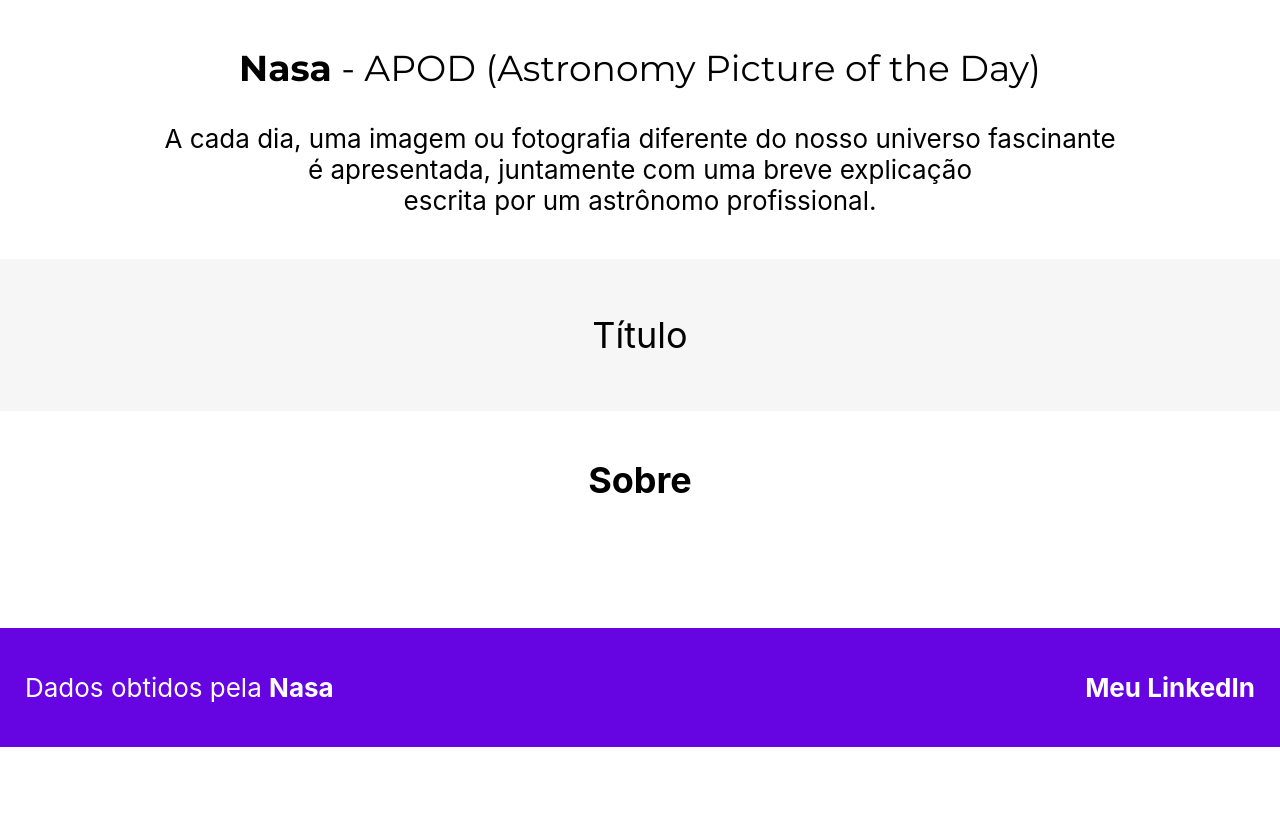
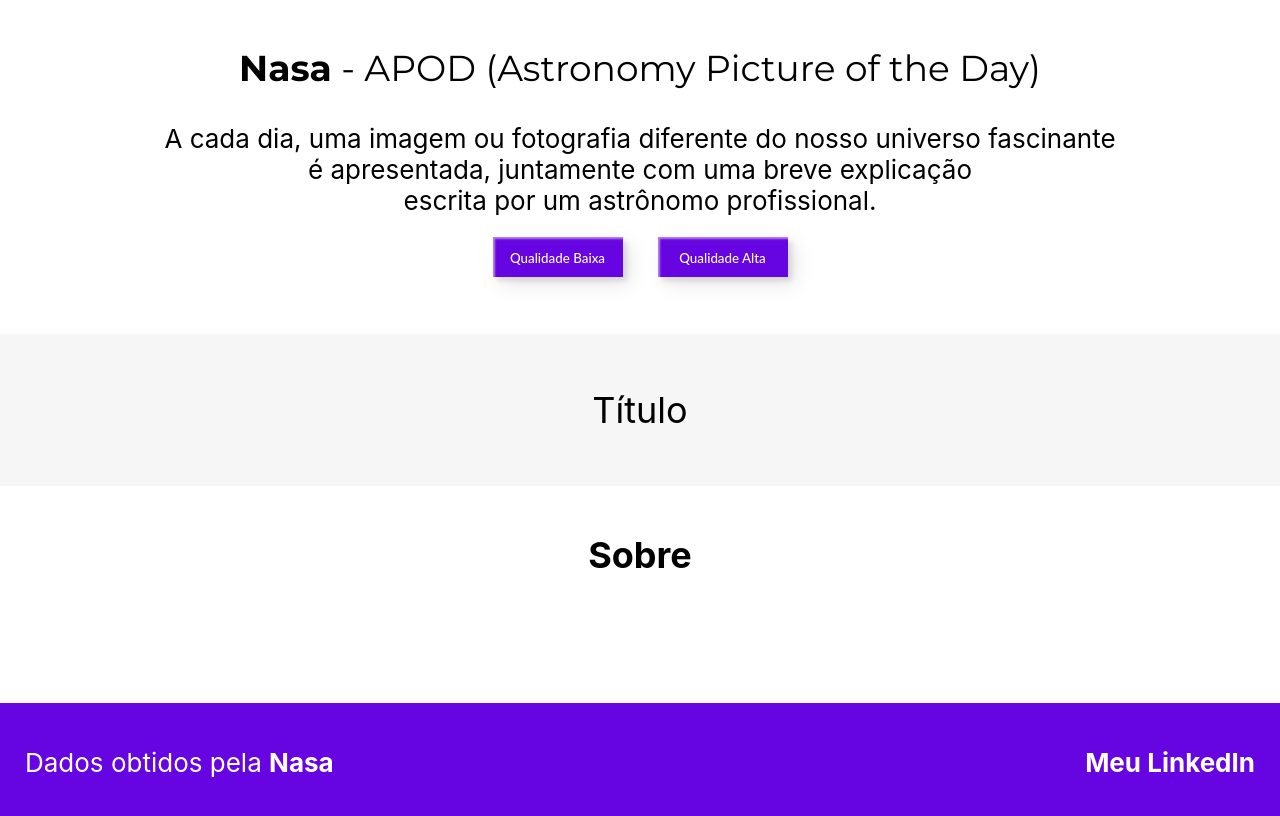
Before and after one commit to pedrogv10/nasa-api, a plain HTML site: page index.html in a window 1280 px wide. Drawn offline with Linux system fonts and the light colour scheme; no server answers.

Commit message:
adicionando função de alterar a qualidade e css também

```diff
--- a/index.html
+++ b/index.html
@@ -32,6 +32,11 @@
       </header>
     </div>
 
+    <div class="buttons">
+      <button class="custom-btn" id="low-quality-button"><span> Qualidade Baixa</span></button>
+      <button class="custom-btn" id="high-quality-button"><span>Qualidade Alta</span> </button>
+    </div>
+
     <div id="content"></div>
 
     <div class="Titulo">
--- a/script.js
+++ b/script.js
@@ -11,8 +11,20 @@ async function sendApiRequest() {
 
 sendApiRequest();
 
+
+
 //function that does something with the data received from the API. The name of the function should be customized to whatever you are doing with the data
 function useApiData(data) {
+
+    const imageQuality = [
+        {
+            hdurl: data.hdurl,
+            lowUrl: data.url,
+        }
+    ]
+
+    let currentQuality = 'lowUrl';  // Inicia com a qualidade baixa
+    let currentUrl = imageQuality[0][currentQuality];  // Inicia com a primeira imagem da qualidade baixa
 
     if (data.media_type == "video") {
         console.log('é video')
@@ -25,10 +37,23 @@ function useApiData(data) {
 
     if (data.media_type == "image") {
         console.log('é imagem');
-        document.querySelector('#content').innerHTML += `<div class="image-apod" style="background-image: url(${data.hdurl});"></div>`;
+        document.querySelector('#content').innerHTML += `<div class="image-apod" style="background-image: url(${currentUrl});"></div>`;
 
         document.querySelector('#api-title').innerHTML += data.title;
 
         document.querySelector('.image-explanation').innerHTML += data.explanation;
+
+        // Adiciona event listeners para os botões
+        document.querySelector('#low-quality-button').addEventListener('click', () => {
+            currentQuality = 'lowUrl';
+            currentUrl = imageQuality[0][currentQuality];
+            document.querySelector('#content').innerHTML = `<div class="image-apod" style="background-image: url(${currentUrl});"></div>`;
+        });
+
+        document.querySelector('#high-quality-button').addEventListener('click', () => {
+            currentQuality = 'hdurl';
+            currentUrl = imageQuality[0][currentQuality];
+            document.querySelector('#content').innerHTML = `<div class="image-apod" style="background-image: url(${currentUrl});"></div>`;
+        });
     }
 }
--- a/style.css
+++ b/style.css
@@ -63,6 +63,8 @@ header p {
 #content {
   display: flex;
   justify-content: center;
+
+  flex-direction: column;
 }
 
 .image-apod {
@@ -154,3 +156,199 @@ header p {
   align-items: center;
   padding: 0 25px;
 }
+
+.buttons {
+  display: flex;
+  align-items: center;
+  justify-content: center;
+
+  gap: 35px;
+  margin-bottom: 35px;
+
+}
+
+#low-quality-button {
+  background-color: #6604E2;
+  line-height: 42px;
+  padding: 0;
+  border: none;
+}
+
+#low-quality-button span {
+  position: relative;
+  display: block;
+  width: 100%;
+  height: 100%;
+}
+
+#low-quality-button:before,
+#low-quality-button:after {
+  position: absolute;
+  content: "";
+  right: 0;
+  bottom: 0;
+  background: #6604E2;
+  box-shadow:  4px 4px 6px 0 rgba(255,255,255,.5),
+              -4px -4px 6px 0 rgba(116, 125, 136, .2),
+    inset -4px -4px 6px 0 rgba(255,255,255,.5),
+    inset 4px 4px 6px 0 rgba(116, 125, 136, .3);
+  transition: all 0.3s ease;
+}
+
+#low-quality-button:before {
+  height: 0%;
+  width: 2px;
+}
+
+#low-quality-button:after {
+  width: 0%;
+  height: 2px;
+}
+
+#low-quality-button:hover:before {
+  height: 100%;
+}
+
+#low-quality-button:hover:after {
+  width: 100%;
+}
+
+#low-quality-button:hover {
+  background: transparent;
+}
+
+#low-quality-button span:hover {
+  color: #6604E2;
+}
+
+#low-quality-button span:before,
+#low-quality-button span:after {
+  position: absolute;
+  content: "";
+  left: 0;
+  top: 0;
+  background: #6604E2;
+  /*box-shadow:  4px 4px 6px 0 rgba(255,255,255,.5),
+              -4px -4px 6px 0 rgba(116, 125, 136, .2),
+    inset -4px -4px 6px 0 rgba(255,255,255,.5),
+    inset 4px 4px 6px 0 rgba(116, 125, 136, .3);*/
+  transition: all 0.3s ease;
+}
+
+#low-quality-button span:before {
+  width: 2px;
+  height: 0%;
+}
+
+#low-quality-button span:after {
+  height: 2px;
+  width: 0%;
+}
+
+#low-quality-button span:hover:before {
+  height: 100%;
+}
+
+#low-quality-button span:hover:after {
+  width: 100%;
+}
+
+.custom-btn {
+  width: 130px;
+  height: 40px;
+  color: #fff;
+  padding: 10px 25px;
+  font-family: 'Lato', sans-serif;
+  font-weight: 500;
+  background: transparent;
+  cursor: pointer;
+  transition: all 0.3s ease;
+  position: relative;
+  display: inline-block;
+  box-shadow: inset 2px 2px 2px 0px rgba(255, 255, 255, .5),
+    7px 7px 20px 0px rgba(0, 0, 0, .1),
+    4px 4px 5px 0px rgba(0, 0, 0, .1);
+  outline: none;
+}
+
+#high-quality-button {
+  background-color: #6604E2;;
+  line-height: 42px;
+  padding: 0;
+  border: none;
+}
+
+#high-quality-button span {
+  position: relative;
+  display: block;
+  width: 100%;
+  height: 100%;
+}
+
+#high-quality-button:before,
+#high-quality-button:after {
+  position: absolute;
+  content: "";
+  right: 0;
+  bottom: 0;
+  background: #6604E2;
+  box-shadow:  4px 4px 6px 0 rgba(255,255,255,.5),
+              -4px -4px 6px 0 rgba(116, 125, 136, .2),
+    inset -4px -4px 6px 0 rgba(255,255,255,.5),
+    inset 4px 4px 6px 0 rgba(116, 125, 136, .3);
+  transition: all 0.3s ease;
+}
+
+#high-quality-button:before {
+  height: 0%;
+  width: 2px;
+}
+
+#high-quality-button:after {
+  width: 0%;
+  height: 2px;
+}
+
+#high-quality-button:hover:before {
+  height: 100%;
+}
+
+#high-quality-button:hover:after {
+  width: 100%;
+}
+
+#high-quality-button:hover {
+  background: transparent;
+}
+
+#high-quality-button span:hover {
+  color: #6604E2;
+}
+
+#high-quality-button span:before,
+#high-quality-button span:after {
+  position: absolute;
+  content: "";
+  left: 0;
+  top: 0;
+  background: #6604E2;
+  transition: all 0.3s ease;
+}
+
+#high-quality-button span:before {
+  width: 2px;
+  height: 0%;
+}
+
+#high-quality-button span:after {
+  height: 2px;
+  width: 0%;
+}
+
+#high-quality-button span:hover:before {
+  height: 100%;
+}
+
+#high-quality-button span:hover:after {
+  width: 100%;
+}
```
